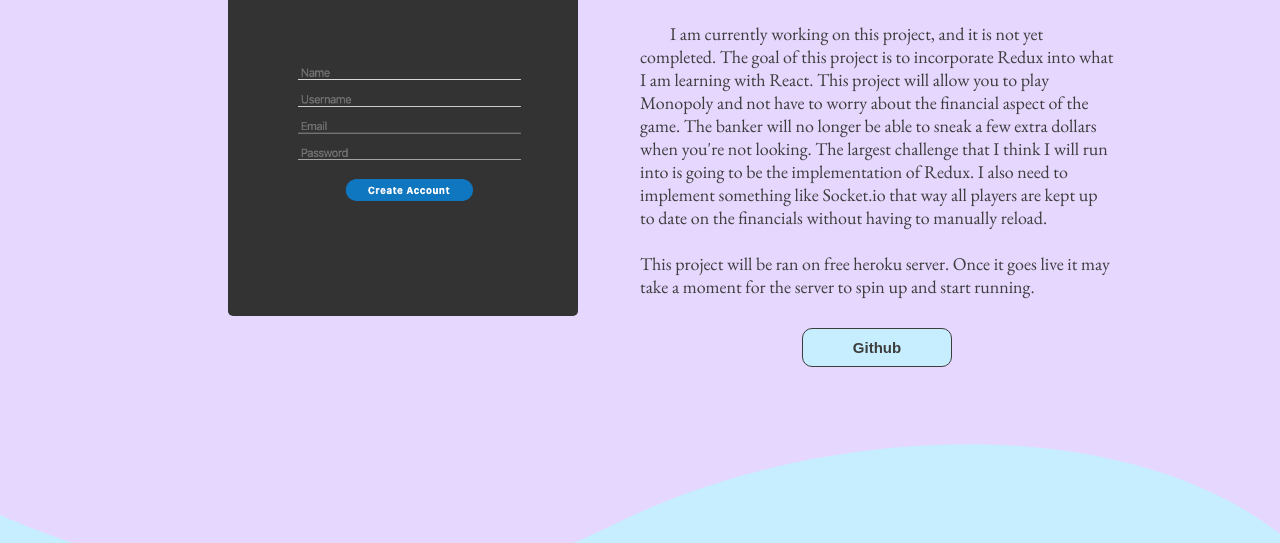
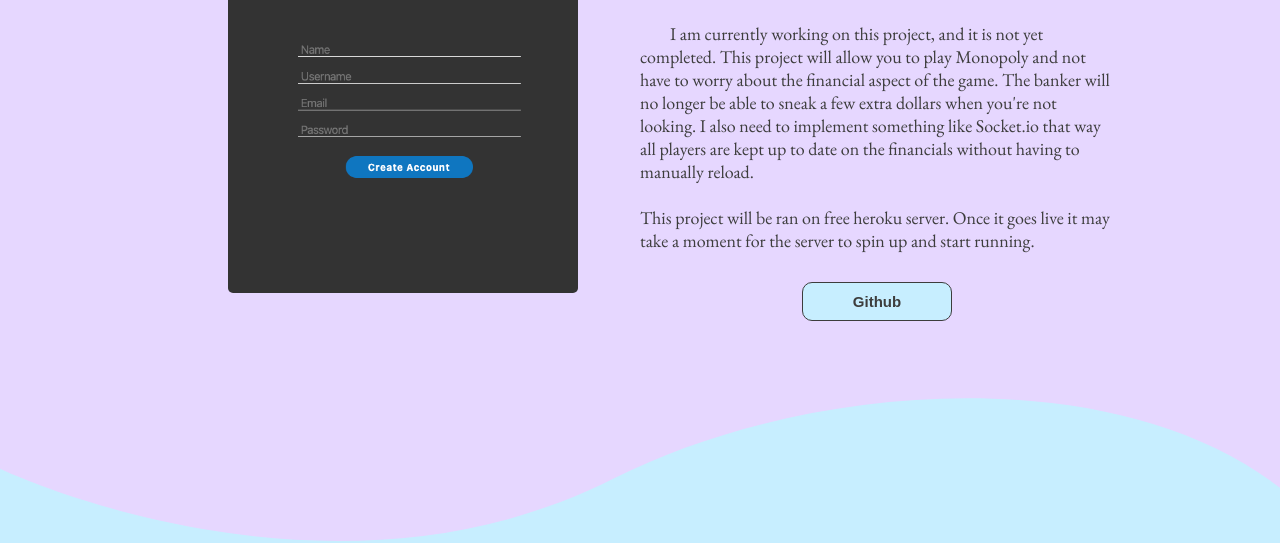
Before and after one commit to KentenRoth/PortfolioV2, a plain HTML site: page index.html in a window 1280 px wide. Shown: the part 1744-2287 px from the top of the page. Drawn offline with nearby package versions, Linux system fonts and the light colour scheme; files whose address does not match are found by name.

Commit message:
Update index.html

```diff
--- a/index.html
+++ b/index.html
@@ -154,18 +154,12 @@
 										<p>
 											I am currently working on this
 											project, and it is not yet
-											completed. The goal of this project
-											is to incorporate Redux into what I
-											am learning with React. This project
-											will allow you to play Monopoly and
-											not have to worry about the
-											financial aspect of the game. The
-											banker will no longer be able to
-											sneak a few extra dollars when
-											you're not looking. The largest
-											challenge that I think I will run
-											into is going to be the
-											implementation of Redux. I also need
+											completed. This project will allow
+											you to play Monopoly and not have to
+											worry about the financial aspect of
+											the game. The banker will no longer
+											be able to sneak a few extra dollars
+											when you're not looking. I also need
 											to implement something like
 											Socket.io that way all players are
 											kept up to date on the financials
@@ -558,7 +552,7 @@
 			let mainNav = document.getElementById('js-menu');
 			let navBarToggle = document.getElementById('js-navbar-toggle');
 
-			navBarToggle.addEventListener('click', function() {
+			navBarToggle.addEventListener('click', function () {
 				mainNav.classList.toggle('active');
 			});
 		</script>
```
